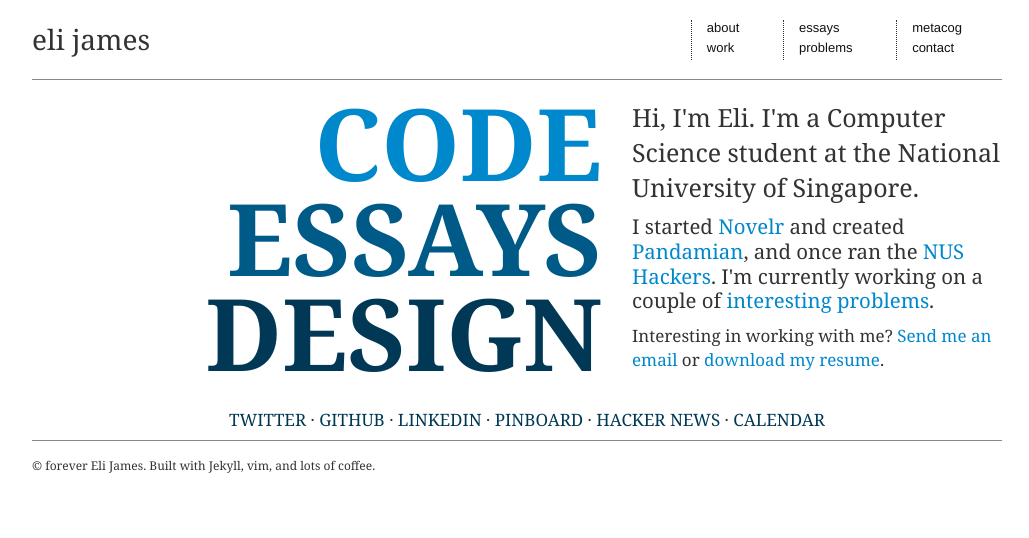
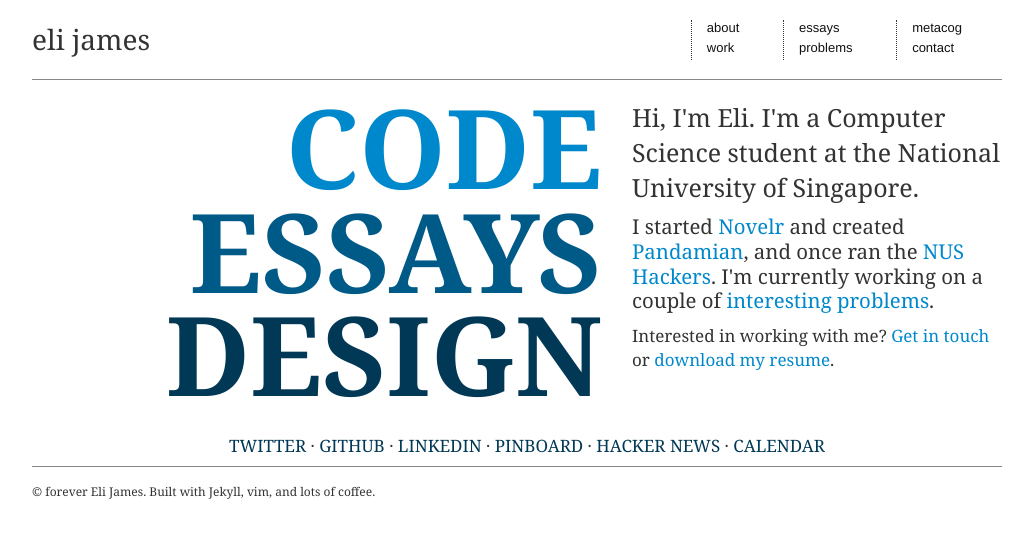
Before and after one commit to ejamesc/elijames.org, a Jekyll site: the page built from index.html, in a window 1280 px wide. Shown: the top 538 px of the page, without its empty margins (23-1052 px from the left). Built offline with Jekyll 4.4.1, drawn with Linux system fonts in a browser that asks for light colours.

Commit message:
Joey's comments incorporated

```diff
--- a/_layouts/base.html
+++ b/_layouts/base.html
@@ -4,6 +4,7 @@
     <title>{% if page.title %}{{ page.title }} | {% endif %}Eli James &middot; Chronic Problem Solver</title>
     <meta content='Eli James' name='author' />
     <meta content='Personal site of Eli James' name='description' />
+    <meta name="viewport" content="width=device-width, initial-scale=1.0">
 
     <link href='/css/bootstrap.min.css' type='text/css' rel='stylesheet' />
     <link href='/css/style.css' type='text/css' rel='stylesheet' />
--- a/about.markdown
+++ b/about.markdown
@@ -4,7 +4,7 @@
 ---
 
 #About Me
-<img src='http://farm5.staticflickr.com/4143/4862571035_e28fa263c3_z.jpg'/>
+<img src="http://farm4.staticflickr.com/3162/3098073926_5e963bd790_z.jpg" width="640" height="427" alt="I Miss Judo">
 
 I'm a writer, programmer, and occasional designer. I've done a few of things I'm happy about.
 
--- a/css/style.css
+++ b/css/style.css
@@ -44,9 +44,19 @@
   text-transform: lowercase;
 }
 
-nav {
+/* tofix: CSS bug */
+@media (max-width:480px) {
+  nav {
+  float: left;
+  margin-top: 30px;
+  }
+}
+
+@media (min-width:481px) {
+    nav {
   float: right;
   margin-top: 20px;
+  }
 }
 
 nav a {
@@ -58,10 +68,36 @@
   text-align: right;
 }
 
-.copylink {
-  font-size: 100px;
+@media (min-width:768px) and (max-width: 979px) {
+  .copylink {
+  font-size: 90px;
   text-transform: uppercase;
   line-height: 85%;
+  }
+}
+
+@media (min-width:980px) {
+  .copylink {
+  font-size: 110px;
+  text-transform: uppercase;
+  line-height: 85%;
+  }
+}
+
+@media (max-width:767px) {
+  .copylink {
+  font-size: 110px;
+  text-transform: uppercase;
+  line-height: 85%;
+  }
+}
+
+@media (max-width:480px) {
+  .copylink {
+  font-size: 90px;
+  text-transform: uppercase;
+  line-height: 85%;
+  }
 }
 
 .dark a { color: #005a88 }
@@ -110,7 +146,6 @@
 /* Content styles */
 .content {
   padding-bottom: 20px;
-  padding-left: 20px;
 }
 
 .content h1 { margin-bottom: 0.9em; }
--- a/index.html
+++ b/index.html
@@ -18,7 +18,7 @@
   <h2 class='copy-right'>Hi, I'm Eli. I'm a Computer Science student at the National University of Singapore. </h2>
   <p>
   <big>I started <a href='http://novelr.com'>Novelr</a> and created <a href='http://pandamian.com'>Pandamian</a>, and once ran the <a href='http://nushackers.org'>NUS Hackers</a>. I'm currently working on a couple of <a href='/problems'>interesting problems</a>.</big></p>
-  <p>Interesting in working with me? <a href='/contact'>Send me an email</a> or <a href='/resume.pdf'>download my resume</a>.
+  <p>Interested in working with me? <a href='/contact'>Get in touch</a> or <a href='/resume.pdf'>download my resume</a>.
   </p>
 </div>
 </div>
--- a/pranks.html
+++ b/pranks.html
@@ -7,6 +7,6 @@
     <p>Coming soon.</p>
   </div>
   <div class='span4 offset1'>
-    <img style='float: right; margin-bottom: 20px;' src="http://farm4.staticflickr.com/3162/3098073926_5e963bd790.jpg" width="500" height="333" alt="I Miss Judo">
+    <img style='float: right; margin-bottom: 20px;' src="http://farm4.staticflickr.com/3614/3709254231_74705f22af.jpg" width="500" height="333" alt="Guard">
   </div>
 </div>
```
